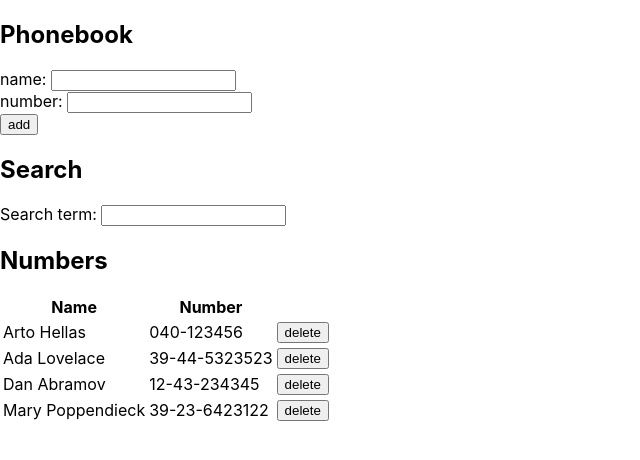
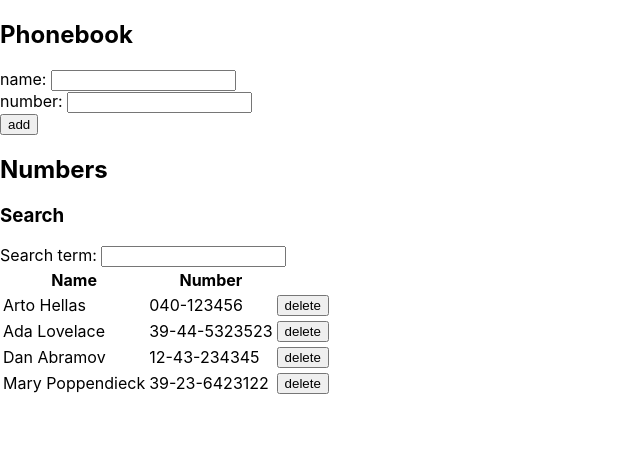
Before and after one commit to hybras/Full-Stack-Open, a React (Create React App) app in the folder part2/phonebook/: page / in a window 1280 px wide. Shown: the top 460 px of the page, without its empty margins (0-640 px from the left). Built offline with nearby package versions, Linux system fonts and the light colour scheme; data requests are answered from the project's data file.

Commit message:
Refactor Search component into People

```diff
--- a/part2/phonebook/src/App.js
+++ b/part2/phonebook/src/App.js
@@ -2,12 +2,10 @@ import './App.css';
 import React, { useState, useEffect } from 'react'
 import AddPerson from './components/AddPerson';
 import People from './components/People';
-import Search from './components/Search';
 import Phonebook from './services/Phonebook'
 
 const App = () => {
   const [persons, setPersons] = useState([])
-  const [search, setSearch] = useState('')
 
   useEffect(() => {
     Phonebook
@@ -17,8 +15,7 @@ const App = () => {
 
   return (<div>
     <AddPerson persons={persons} setPersons={setPersons} />
-    <Search search={search} setSearch={setSearch} />
-    <People persons={persons} search={search} setPersons={setPersons} />
+    <People persons={persons} />
   </div>)
 }
 
--- a/part2/phonebook/src/components/People.js
+++ b/part2/phonebook/src/components/People.js
@@ -1,11 +1,13 @@
 import { useState } from "react"
 import Phonebook from "../services/Phonebook"
 import Notification from "./Notification"
+import Search from './Search'
 
-const People = ({ persons, search, setPersons }) => {
+const People = ({ persons, setPersons }) => {
 
     const [msg_or_err, setIsMsg] = useState(true)
     const [msg, setMsg] = useState(null)
+    const [search, setSearch] = useState('')
 
 
     const onDelete = person_id => {
@@ -21,6 +23,7 @@ const People = ({ persons, search, setPersons }) => {
     }
     return (<div>
         <h2>Numbers</h2>
+        <Search search={search} setSearch={setSearch} />
         <Notification message={msg} msg_or_err={msg_or_err} />
         <table>
             <thead>
--- a/part2/phonebook/src/components/Search.js
+++ b/part2/phonebook/src/components/Search.js
@@ -5,7 +5,7 @@ const Search = ({ search, setSearch }) => {
     }
 
     return (<div>
-        <h2>Search</h2>
+        <h3>Search</h3>
         Search term: <input value={search} onChange={onChange} />
     </div>)
 }
```
